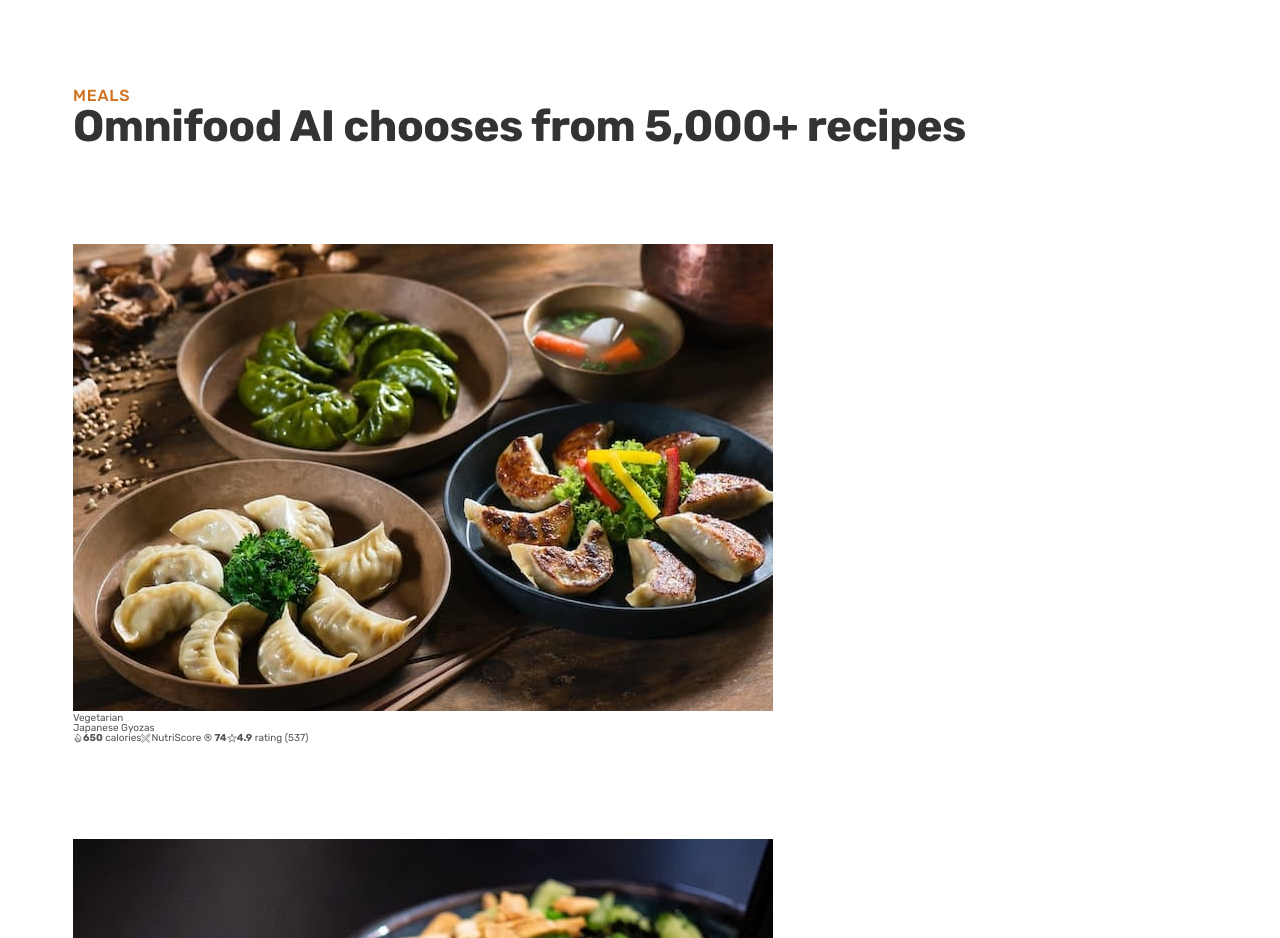
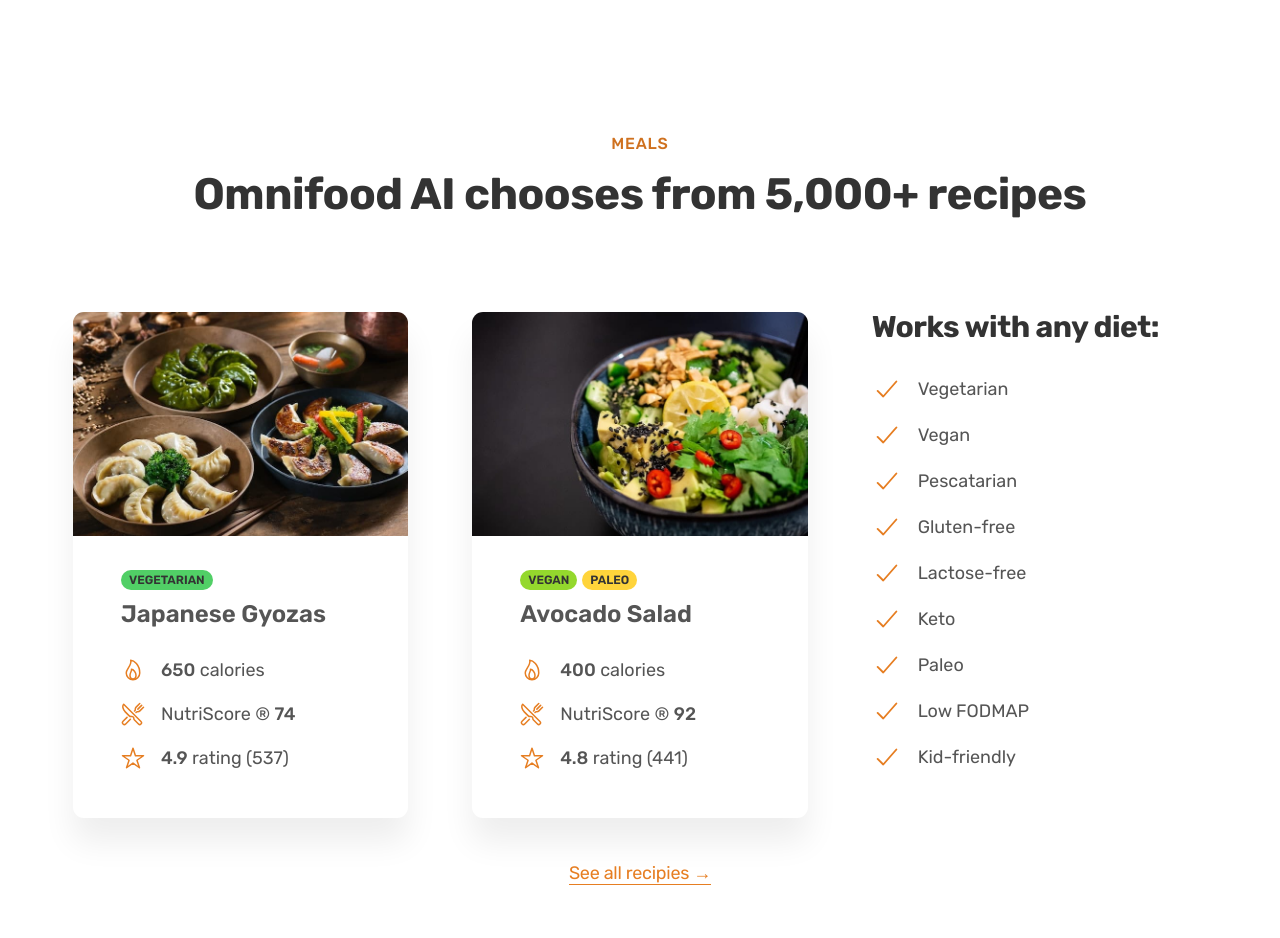
Before and after one commit to kazblacktopp/Omnifood-Project, a plain HTML site: page index.html in a window 1280 px wide. Shown: the part 2620-3558 px from the top of the page. Drawn offline with nearby package versions, Linux system fonts and the light colour scheme.

Commit message:
Add styles for Meals Section

```diff
--- a/css/general.css
+++ b/css/general.css
@@ -23,7 +23,7 @@
 
 - Tints: #fdf2e9
 - Shades: #cf711f
-- Accents:
+- Accents: #51cf66, #94d82d, #ffd43b
 - Greys: #333, #555
 
 --- 03 IMAGES ---
@@ -86,6 +86,7 @@ body {
 }
 
 .subheading {
+  display: block;
   font-size: 1.6rem;
   font-weight: 500;
   text-transform: uppercase;
@@ -99,10 +100,19 @@ body {
 .grid {
   display: grid;
   row-gap: 9.6rem;
+  column-gap: 6.4rem;
 }
 
 .grid--2-col {
   grid-template-columns: repeat(2, 1fr);
+}
+
+.grid--3-col {
+  grid-template-columns: repeat(3, 1fr);
+}
+
+.grid--center-v {
+  align-items: center;
 }
 
 .flex {
@@ -116,8 +126,12 @@ body {
   padding: 0 4.8rem;
 }
 
-.grid--center-v {
-  align-items: center;
+.center-text {
+  text-align: center;
+}
+
+.margin-bottom-md {
+  margin-bottom: 4.6rem;
 }
 
 /********** COMPONENETS **********/
--- a/css/style.css
+++ b/css/style.css
@@ -132,10 +132,6 @@
   padding: 9.6rem 0;
 }
 
-.how-box {
-  column-gap: 6.4rem;
-}
-
 .how-number {
   font-size: 8.6rem;
   font-weight: 600;
@@ -182,3 +178,103 @@
 .how-img {
   width: 35%;
 }
+
+/************** MEALS SECTION **************/
+
+.section-meals {
+  padding: 9.6rem 0;
+}
+
+.meal-card {
+  box-shadow: 0 24px 32px rgba(0, 0, 0, 0.07);
+  border-radius: 11px;
+}
+
+.meal-img {
+  width: 100%;
+  border-top-right-radius: 11px;
+  border-top-left-radius: 11px;
+}
+
+.meal-content {
+  padding: 3.2rem 4.8rem 4.8rem;
+}
+
+.meal-tags {
+  gap: 0.5rem;
+  margin-bottom: 1.2rem;
+}
+
+.tag {
+  display: inline-block;
+  font-size: 1.2rem;
+  text-transform: uppercase;
+  font-weight: 600;
+  padding: 0.4rem 0.8rem;
+  border-radius: 50px;
+  color: #333;
+}
+
+.tag--vegetarian {
+  background-color: #51cf66;
+}
+
+.tag--vegan {
+  background-color: #94d82d;
+}
+
+.tag--paleo {
+  background-color: #ffd43b;
+}
+
+.meal-title {
+  font-size: 2.4rem;
+  font-weight: 600;
+  margin-bottom: 3.2rem;
+}
+
+.meal-attributes {
+  flex-direction: column;
+  list-style: none;
+  align-items: flex-start;
+  gap: 2rem;
+}
+
+.meal-attribute {
+  font-size: 1.8rem;
+  gap: 1.6rem;
+}
+
+.meal-attribute strong {
+  font-weight: 500;
+}
+
+.meal-icon {
+  font-size: 2.4rem;
+  color: #e67e22;
+}
+
+.list {
+  flex-direction: column;
+  align-items: flex-start;
+  gap: 1.6rem;
+  list-style: none;
+}
+
+.list-item {
+  font-size: 1.8rem;
+  gap: 1.6rem;
+}
+
+.diet-icon {
+  font-size: 3rem;
+  color: #e67e22;
+}
+
+.recipes-link {
+  font-size: 1.8rem;
+  text-decoration: none;
+  letter-spacing: -0.25px;
+  color: #e67e22;
+  border-bottom: 1px solid #e67e22;
+}
```
